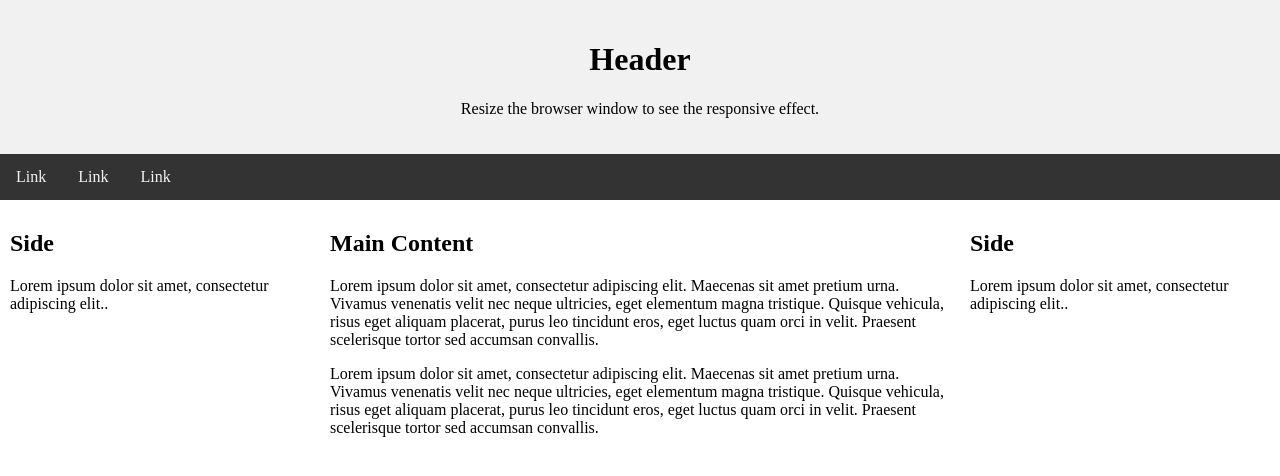
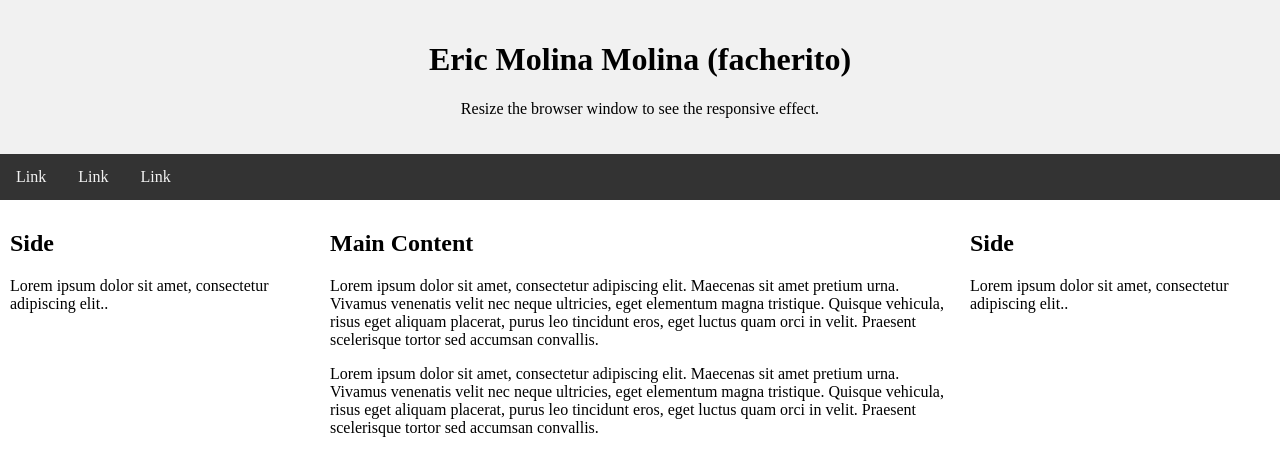
Before and after one commit to EricMolina/piloto, a plain HTML site: page index.html in a window 1280 px wide. Drawn offline with Linux system fonts and the light colour scheme.

Commit message:
añadir nombre al html

```diff
--- a/index.html
+++ b/index.html
@@ -79,7 +79,7 @@
 <body>
 
     <div class="header">
-        <h1>Header</h1>
+        <h1>Eric Molina Molina (facherito)</h1>
         <p>Resize the browser window to see the responsive effect.</p>
     </div>
 
```
